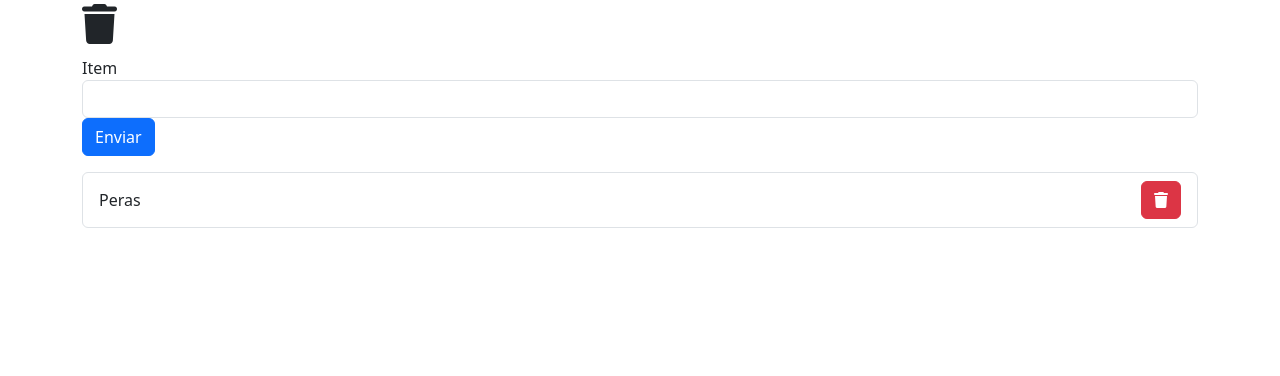
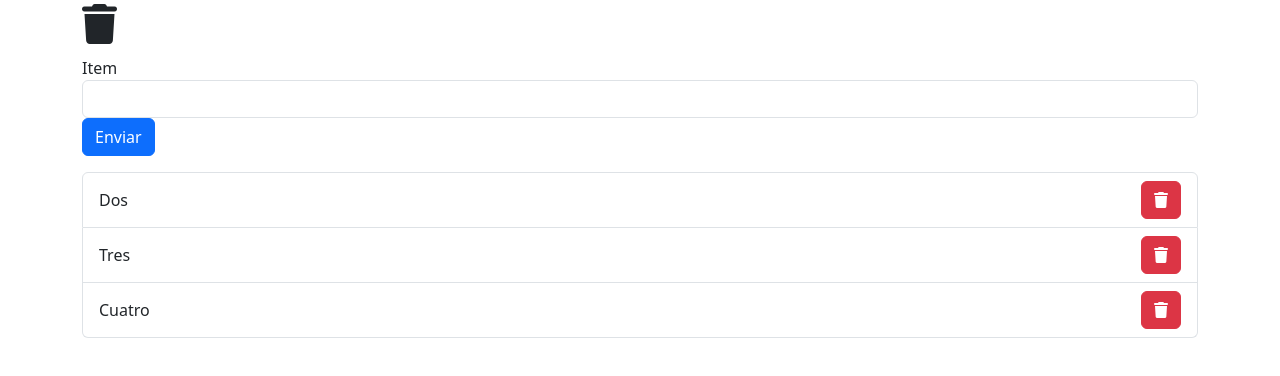
Before and after one commit to BrenRuizH/electron-task-app, an Electron app: page index.html in a window 1280 px wide. Both pictures are taken after a click on the button 1161 px from the left and 200 px from the top of the page. Drawn offline with nearby package versions, Linux system fonts and the light colour scheme.

Commit message:
Eliminar tareas: eliminar elemento del array

```diff
--- a/index.html
+++ b/index.html
@@ -24,7 +24,7 @@
     </div>
 
     <script>
-        var list = ["Manzanas", "Peras"];
+        var list = ["Uno", "Dos", "Tres", "Cuatro"];
 
         function itemsPrint() {
             document.querySelector("#my-list").innerHTML="";
@@ -32,6 +32,7 @@
                 item = document.createElement("li");
                 item.textContent = list[i];
                 item.className = "list-group-item d-flex justify-content-between align-items-center";
+                item.setAttribute("data-id", i);
 
                 b = document.createElement("button");
                 b.className = "btn btn-danger item-delete";
@@ -52,11 +53,15 @@
         //document.querySelector(".item-delete").addEventListener("click", itemDelete);
         function itemDelete(event) {
             console.log("Borrar " + event.target.tagName);
-            if(event.target.tagName == "I") {
-                event.target.parentElement.parentElement.remove();
+            item = event.target.parentElement.parentElement;
+
+            list.splice(item.getAttribute("data-id"), 1);
+            /*if(event.target.tagName == "I") {
+                item.remove();
             } else {
-                event.target.parentElement.remove();
-            }
+                item.remove();
+            }*/
+           itemsPrint();
         }
 
         function itemCreate() {
```
